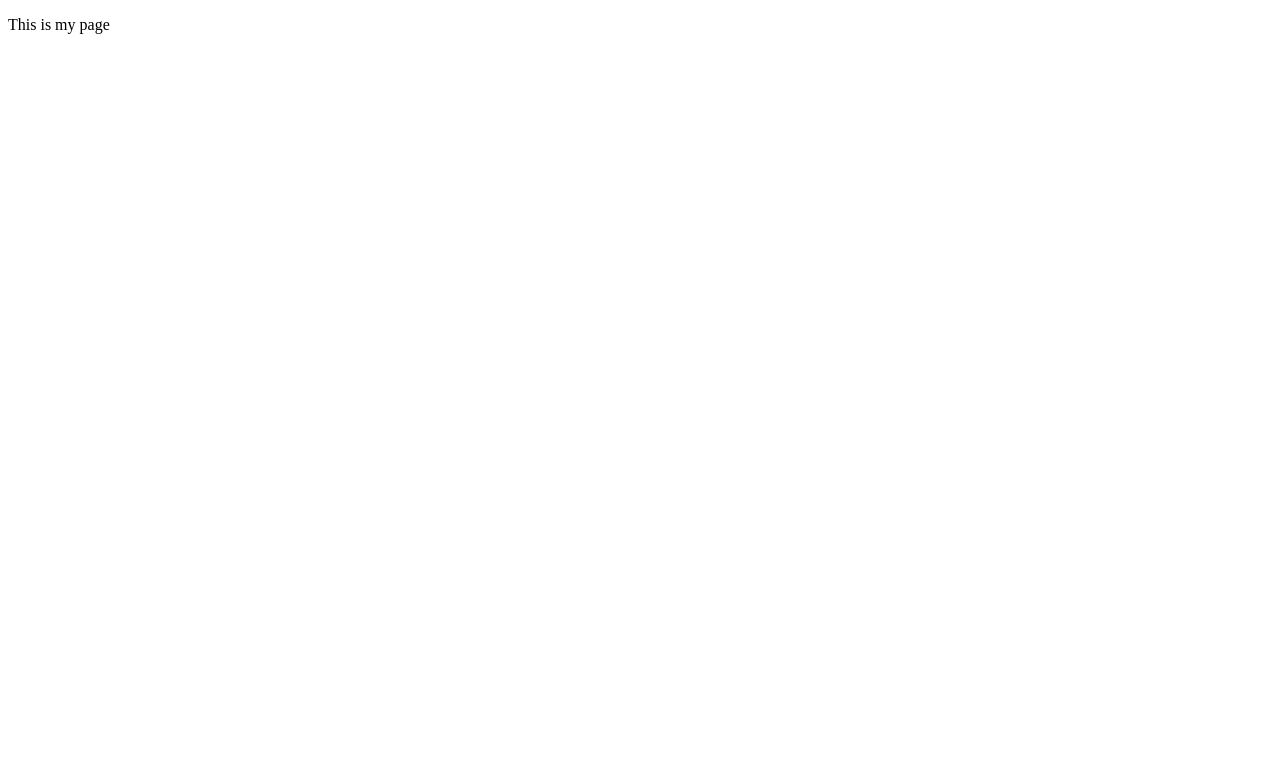
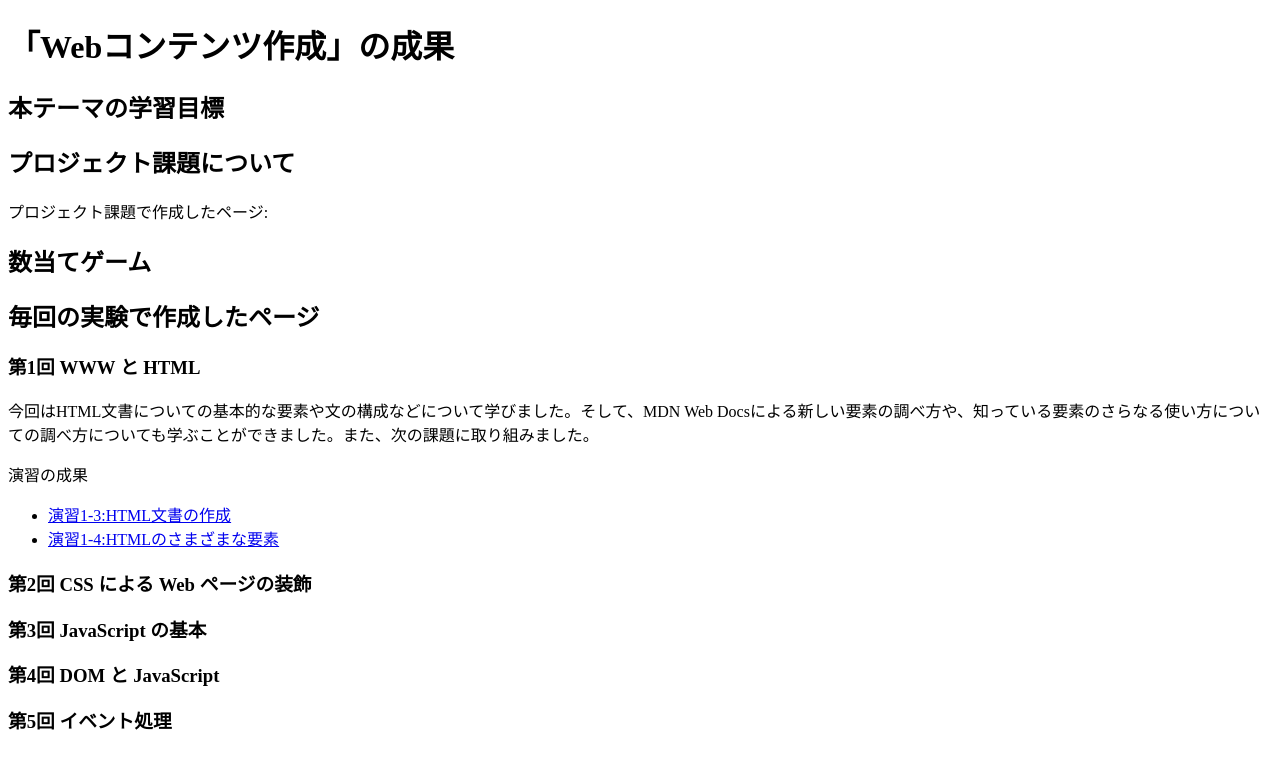
Before and after one commit to G285072022/medialabo, a plain HTML site: page index.html in a window 1280 px wide. Drawn offline with Linux system fonts and the light colour scheme.

Commit message:
第一回課題

```diff
--- a/index.html
+++ b/index.html
@@ -5,6 +5,34 @@
     <title>My test page</title>
   </head>
   <body>
-    <p>This is my page</p>
+    <h1>「Webコンテンツ作成」の成果</h1>
+    <p></p>
+    <h2>本テーマの学習目標</h2>
+
+    <h2>プロジェクト課題について</h2>
+    <p></p>
+    <p>プロジェクト課題で作成したページ:</p>
+
+
+    <h2>数当てゲーム</h2>
+
+    <h2>毎回の実験で作成したページ</h2>
+
+    <h3>第1回 WWW と HTML</h3>
+    <p>今回はHTML文書についての基本的な要素や文の構成などについて学びました。そして、MDN Web Docsによる新しい要素の調べ方や、知っている要素のさらなる使い方についての調べ方についても学ぶことができました。また、次の課題に取り組みました。</p>
+    <p>演習の成果</p>
+    <ul>
+      <li><a href="practice-html/structure.html">演習1-3:HTML文書の作成</a></li>
+      <li><a href="practice-html/elements.html">演習1-4:HTMLのさまざまな要素</a></li>
+      </ul>
+
+    <h3>第2回 CSS による Web ページの装飾</h3>
+
+    <h3>第3回 JavaScript の基本</h3>
+
+    <h3>第4回 DOM と JavaScript</h3>
+
+    <h3>第5回 イベント処理</h3>
+
   </body>
 </html>
```
